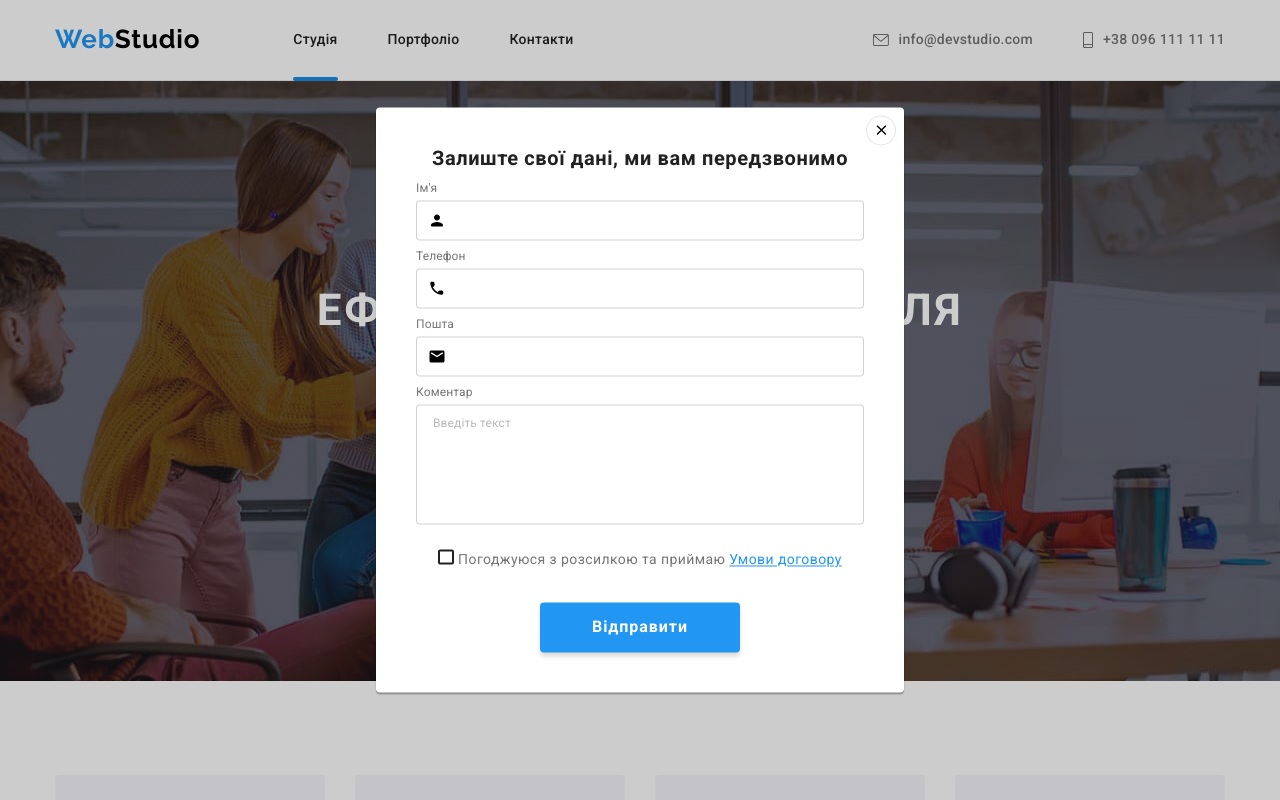
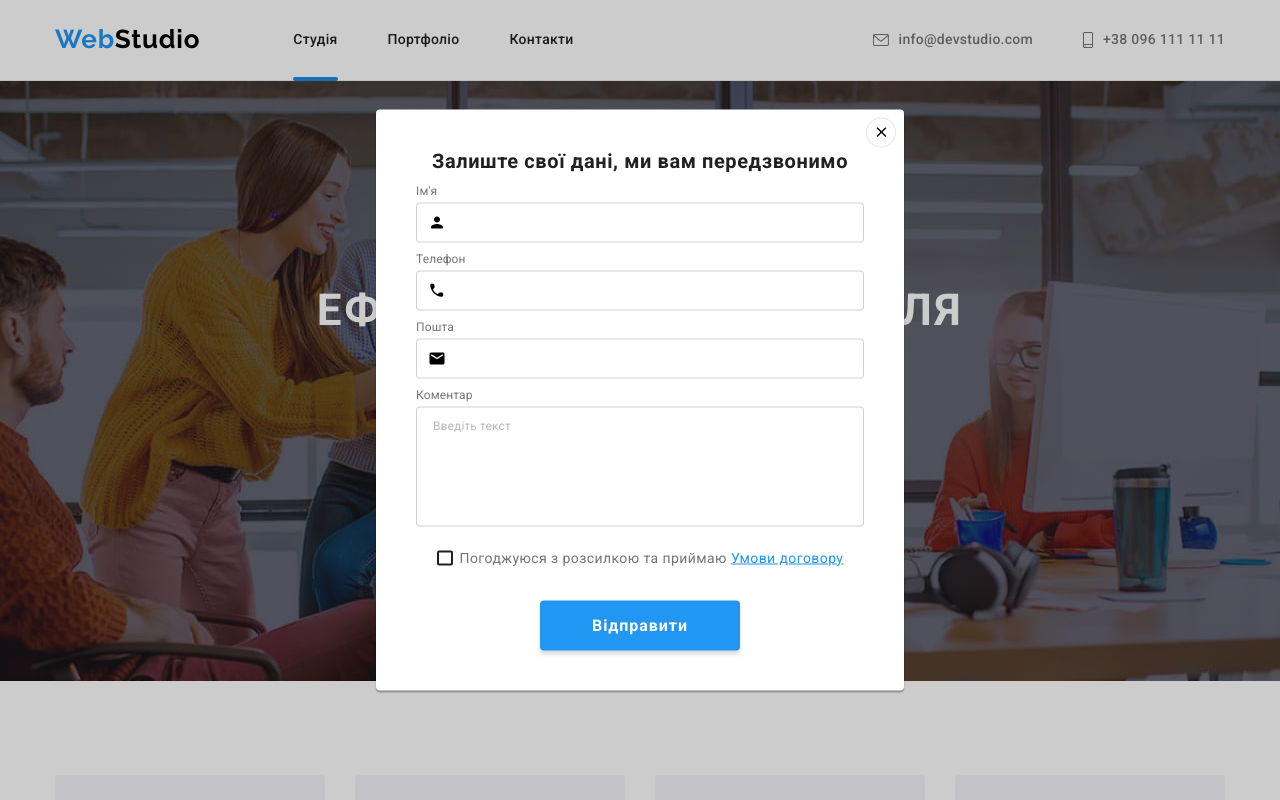
Before and after one commit to YaroslavRebrina/goit-markup-hw-06, a plain HTML site: page index.html in a window 1280 px wide. Both pictures are taken after a click on the button "Замовити послугу". Shown: the top 800 px of the page. Drawn offline with nearby package versions, Linux system fonts and the light colour scheme.

Commit message:
виправив помилки

```diff
--- a/css/styles.css
+++ b/css/styles.css
@@ -372,7 +372,7 @@ margin-left: 50px;
 
     min-width: 528px;
     min-height: 581px;
-
+    padding: 40px;
 
     opacity: 1;
 
@@ -389,14 +389,7 @@ margin-left: 50px;
     transform 250ms var(--cubic-primary),
 }
 
-.modal-hero-form{
-    position: relative;
-    height: 100%;
-    margin: 40px;
-}
-
 .modal-hero-form .modal-header{
-    font-family: 'Roboto';
     font-weight: 700;
     font-size: 20px;
     line-height: 1.15;
@@ -409,7 +402,6 @@ margin-left: 50px;
 
 .modal-hero-form .hero-label{
     display: block;
-    font-weight: 400;
     font-size: 12px;
     line-height: 1.16;
     letter-spacing: 0.01em;
@@ -440,6 +432,7 @@ margin-left: 50px;
 }
 
 .modal-hero-form .modal-comment{
+    display: block;
     resize: none;
     padding: 12px 16px;
     width: 100%;
@@ -479,22 +472,22 @@ margin-left: 50px;
     height: 15px;
     border: 2px solid #212121;
     border-radius: 2px;
+    margin-right:  7px;
 
 }
 
 .checkbox-input:checked ~ .custom-checkbox{
     background-image: url(../image/icons/check.svg);
     background-size: contain;
-    background-origin: border-box;
     border: none;
 }
 
 .terms{
 
-    display: block;
-    font-family: 'Roboto';
-    font-style: normal;
-    font-weight: 400;
+    display: flex;
+    align-items: center;
+    justify-content: center;
+
     font-size: 14px;
     line-height: 1.71;
     letter-spacing: 0.03em;
@@ -503,30 +496,25 @@ margin-left: 50px;
 
 .terms .terms-link{
     color: var(--accent-txt-cl);
-    display: inline-block;
-}
-
-.button-submit-thumb{
-    display: flex;
-
+    margin-left: 4px;
 }
 
 .button-submit{
+    display: block;
     margin-top: 30px;
     margin-left:auto;
     margin-right: auto;
     padding: 10px 52px;
 
-    font-family: 'Roboto';
     font-weight: 700;
     font-size: 16px;
     line-height: 1.88;
     letter-spacing: 0.06em;
     color: #FFFFFF;
 
-    border: 0 solid;
+    border: none;
 
-    background: var(--form-button-color);
+    background-color: var(--form-button-color);
     box-shadow: 0px 4px 4px rgba(0, 0, 0, 0.15);
     border-radius: 4px;
     transition: background-color 250ms var(--cubic-primary);
@@ -574,6 +562,14 @@ margin-left: 50px;
 .close-button-image{
     width: 18px;
     height: 18px;
+
+    transition: fill 250ms var(--cubic-primary);
+}
+
+.close-button:hover .close-button-image,
+.close-button:focus .close-button-image{
+
+    fill: var(--accent-txt-cl);
 }
 
 .is-hidden{
@@ -919,7 +915,7 @@ margin-left: 50px;
 /* footer-form */
 
 .subscription-thumb{
-    margin-left: 93px;
+    margin-left: auto;
 }
 
 .subscription-header{
@@ -937,7 +933,8 @@ margin-left: 50px;
 }
 
 .footer-form{
-    position: relative;
+    display: flex;
+    gap: 12px;
 }
 
 .footer-form .flexbox{
@@ -945,10 +942,8 @@ margin-left: 50px;
 }
 
 .footer-form .input-email{
-    display: block;
     width: 358px;
     height: 50px;
-    margin-right: 12px;
     border: 1px solid var(--form-border-color);
     background-color: transparent;
     border-radius: 4px;
@@ -964,7 +959,7 @@ margin-left: 50px;
 }
 
 .footer .button {
-    display: flex;
+    display: inline-flex;
     background-color: var(--form-button-color);
     align-items: center;
     padding: 10px 28px;
@@ -978,8 +973,6 @@ margin-left: 50px;
     line-height: 1.88;
     letter-spacing: 0.06em;
 
-    fill: var(--footer-txt-color);
-
     transition: background-color 250ms var(--cubic-primary);
 }
 
@@ -992,7 +985,6 @@ margin-left: 50px;
 .footer  .form-img{
     width: 24px;
     height: 24px;
-    fill: #000;
     margin-left: 10px;
 
     fill: currentColor;
--- a/index.html
+++ b/index.html
@@ -317,48 +317,6 @@
         </div>
       </div>
     </section>
-    <div class="backdrop is-hidden" data-modal>
-      <div class="modal">
-        <button class="button close-button" type="button" data-modal-close>
-          <svg class="close-button-image">
-            <use href="./image/icons/symbol-defs.svg#icon-close"></use>
-          </svg>
-        </button>
-        <form class="modal-hero-form">
-          <h2 class="modal-header sections-headers">Залиште свої дані, ми вам передзвонимо</h2>
-          <label for="user-name" class="hero-label">Ім'я</label>
-          <div class="input-thumb">
-            <input class="modal-input" name="user-name" type="text" id="user-name">
-            <svg class="hero-modal-img">
-              <use href="./image/icons/symbol-defs.svg#icon-form-person"></use>
-            </svg>
-          </div>
-          <label for="phone" class="hero-label">Телефон</label>
-          <div class="input-thumb">
-            <input class="modal-input" name="phone" type="tel" id="phone">
-            <svg class="hero-modal-img">
-              <use href="./image/icons/symbol-defs.svg#icon-form-phone"></use>
-            </svg>
-          </div>
-          <label for="mail" class="hero-label">Пошта</label>
-          <div class="input-thumb">
-            <input class="modal-input" name="mail" type="email" id="mail">
-            <svg class="hero-modal-img">
-              <use href="./image/icons/symbol-defs.svg#icon-form-mail"></use>
-            </svg>
-          </div>
-          </label>
-          <label class="hero-label" for="comment">Коментар</label>
-          <textarea class="modal-comment" name="comment" id="comment" placeholder="Введіть текст"></textarea>
-          <label class="terms checkbox-thumb" for="checkbox">
-            <input class="checkbox-input visually-hidden" type="checkbox" name="terms" id="checkbox">
-            <span class="custom-checkbox"></span>
-            Погоджуюся з розсилкою та приймаю <a class="terms-link" href="#">Умови договору</a>
-          </label>
-          <div class="button-submit-thumb"><button class="button button-submit" type="submit">Відправити</button></div>
-        </form>
-      </div>
-    </div>
   </main>
   <footer class="footer">
     <div class="container flexbox">
@@ -406,20 +364,63 @@
         </ul>
       </div>
       <div class="subscription-thumb">
-        <label class="label subscription-header" for="mail">Підпишіться на розсилку</label>
+        <p class="label subscription-header">Підпишіться на розсилку</p>
         <form class="footer-form">
-          <div class="flexbox">
-            <input class="input-email" type="email" name="mail" id="mail" placeholder="E-mail">
-            <label class="label" for="mail"></label>
-            <button class="button" type="submit">Підписатися
-              <svg class="form-img">
-                <use href="./image/icons/symbol-defs.svg#icon-form-send"></use>
-              </svg>
-          </div>
+          <label><input class="input-email" type="email" name="mail" id="mail-subscription"
+              placeholder="E-mail" /></label>
+          <button class="button" type="submit">
+            Підписатися
+            <svg class="form-img">
+              <use href="./image/icons/symbol-defs.svg#icon-form-send"></use>
+            </svg>
+          </button>
         </form>
       </div>
     </div>
   </footer>
+  <!-- modal window  -->
+  <div class="backdrop is-hidden" data-modal>
+    <div class="modal">
+      <button class="button close-button" type="button" data-modal-close>
+        <svg class="close-button-image">
+          <use href="./image/icons/symbol-defs.svg#icon-close"></use>
+        </svg>
+      </button>
+      <form class="modal-hero-form">
+        <p class="modal-header">Залиште свої дані, ми вам передзвонимо</p>
+        <label for="user-name" class="hero-label">Ім'я</label>
+        <div class="input-thumb">
+          <input class="modal-input" name="user-name" type="text" id="user-name" />
+          <svg class="hero-modal-img">
+            <use href="./image/icons/symbol-defs.svg#icon-form-person"></use>
+          </svg>
+        </div>
+        <label for="phone" class="hero-label">Телефон</label>
+        <div class="input-thumb">
+          <input class="modal-input" name="phone" type="tel" id="phone" />
+          <svg class="hero-modal-img">
+            <use href="./image/icons/symbol-defs.svg#icon-form-phone"></use>
+          </svg>
+        </div>
+        <label for="mail" class="hero-label">Пошта</label>
+        <div class="input-thumb">
+          <input class="modal-input" name="mail" type="email" id="mail" />
+          <svg class="hero-modal-img">
+            <use href="./image/icons/symbol-defs.svg#icon-form-mail"></use>
+          </svg>
+        </div>
+        <label class="hero-label" for="comment">Коментар</label>
+        <textarea class="modal-comment" name="comment" id="comment" placeholder="Введіть текст"></textarea>
+        <label class="terms checkbox-thumb" for="checkbox">
+          <input class="checkbox-input visually-hidden" type="checkbox" name="terms" id="checkbox" />
+          <span class="custom-checkbox"></span>
+          Погоджуюся з розсилкою та приймаю
+          <a class="terms-link" href="#">Умови договору</a>
+        </label>
+        <button class="button button-submit" type="submit">Відправити</button>
+      </form>
+    </div>
+  </div>
   <script src="./js/modal.js"></script>
 </body>
 
```
